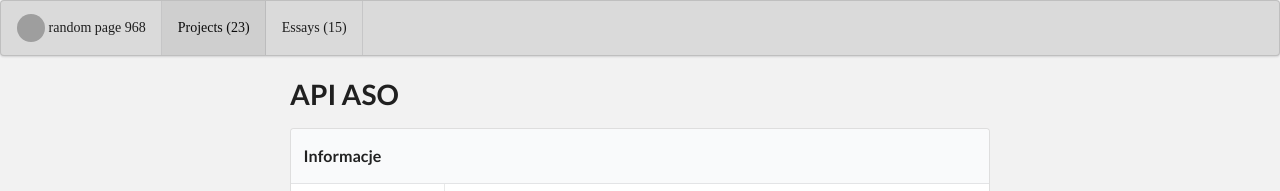
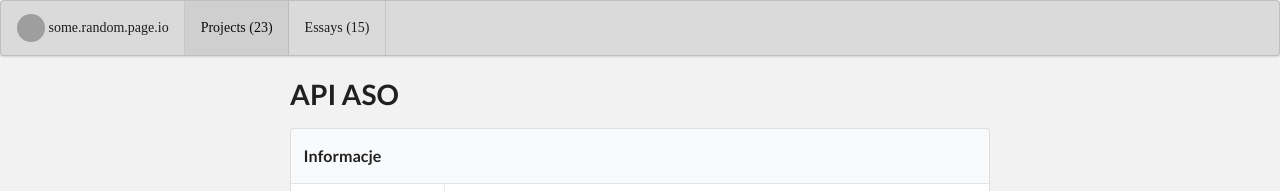
Before and after one commit to trolit/jekyll-portfolio, a Jekyll site: the page built from projects/project-21-aso.md, in a window 1280 px wide. Shown: the top 191 px of the page. Built offline with Jekyll 4.4.1, drawn with Linux system fonts in a browser that asks for light colours; some web fonts are replaced; grey boxes are pictures that could not be loaded.

Commit message:
Update bio.json

```diff
--- a/_data/bio.json
+++ b/_data/bio.json
@@ -1,6 +1,6 @@
 {
   "basics": {
-    "name": "random page 968",
+    "name": "some.random.page.io",
     "nothing": "4e6f6e206e6f62697320736f6c756d206e6174692073756d75732c204d617263757320542e2043696365726f",
     "picture": "https://raw.githubusercontent.com/trolit/trolit.github.io/master/images/avatar.png",
     "website": "https://trolit.github.io",
```
